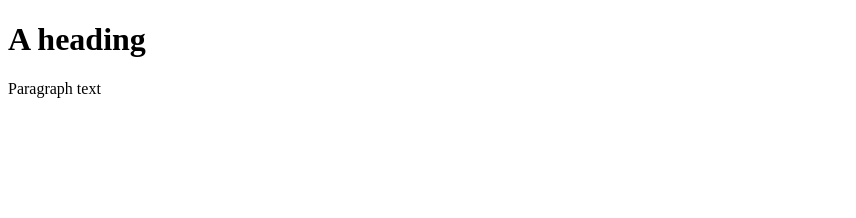
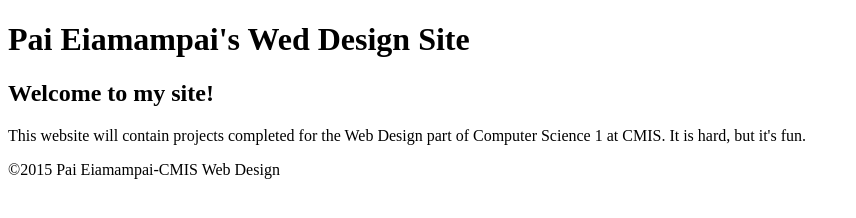
Before and after one commit to pai2365-cmis/pai2365-cmis-wd, a plain HTML site: page index.html in a window 1280 px wide. Shown: the whole page, without its empty margins (0-856 px from the left). Drawn offline with Linux system fonts and the light colour scheme.

Commit message:
I worked on my index.html

```diff
--- a/index.html
+++ b/index.html
@@ -2,16 +2,28 @@
 <html>
 	<head>
 		<title>
-			Title Text
+			Pai's Wed Design Site
 		</title>
 		<meta charset="utf-8"/>
 	</head>
 	<body>
-		<h1>
-			A heading
-		</h1>
-		<p>
-			Paragraph text
-		</p>
+		<header>
+			<h1>
+				Pai Eiamampai's Wed Design Site
+			</h1>
+		</header>
+		<nav>
+		</nav>
+		<main>
+			<h2>
+				Welcome to my site!
+			</h2>
+			<p>
+				This website will contain projects completed for the Web Design part of Computer Science 1 at CMIS. It is hard, but it's fun.
+			</p>
+		</main>
+		<footer>
+			©2015 Pai Eiamampai-CMIS Web Design
+		</footer>
 	</body>
 </html>
```
